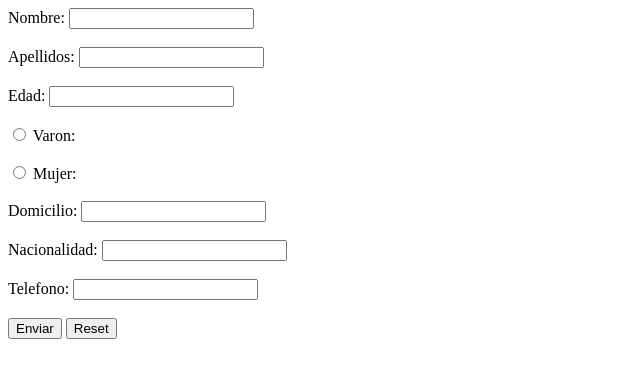
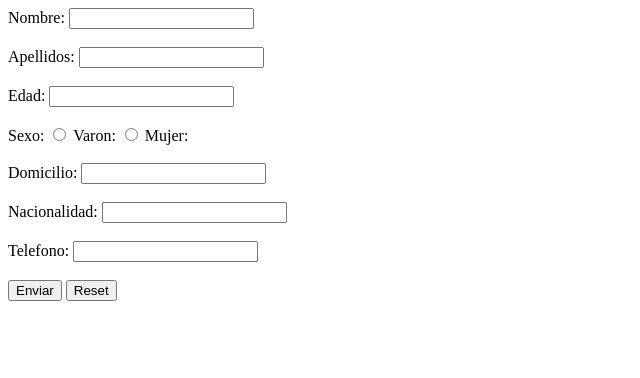
Before and after one commit to alecastell/Alejandra1, a plain HTML site: page index.html in a window 1280 px wide. Shown: the whole page, without its empty margins (0-640 px from the left). Drawn offline with Linux system fonts and the light colour scheme.

Commit message:
Cambios html  Cambios para hacer commit:

```diff
--- a/index.html
+++ b/index.html
@@ -13,9 +13,9 @@
         <label form="edad">Edad: </label>
         <input type="text" name="edad" id="Edad">
         </br></br>
-        <input type="radio" name="sexo" id="varon" value="Varon">
+	<label form="sexo">Sexo: </label>
+      	<input type="radio" name="sexo" id="varon" value="Varon">
         <label form="varón">Varon: </label>
-        </br></br>
         <input type="radio" name="sexo" id="mujer" value="Mujer">
         <label form="mujer">Mujer: </label>
         </br></br>
```
